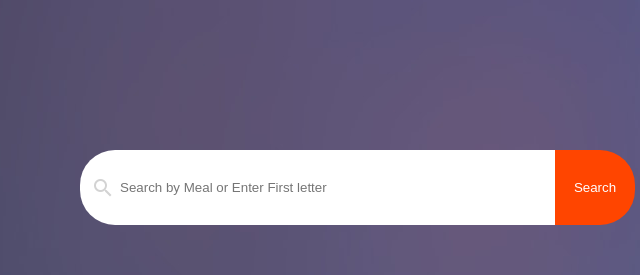
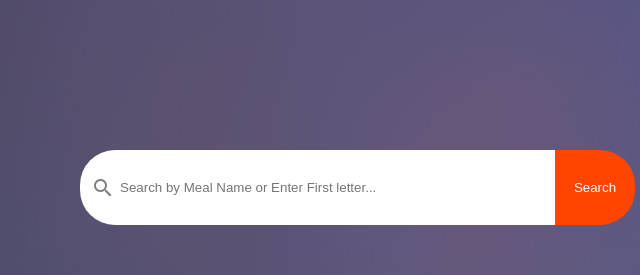
Before and after one commit to Zahidapu/cooking-master-assignment, a plain HTML site: page index.html in a window 1280 px wide. Shown: the top 275 px of the page, 277-917 px from the left. Drawn offline with Linux system fonts and the light colour scheme.

Commit message:
almost there

```diff
--- a/index.html
+++ b/index.html
@@ -17,7 +17,7 @@
   <section class="search-area">
     <i class="material-icons search-icon">search</i>
     <input id="search-field" class="search-field" type="text" id="search-input"
-      placeholder="Search by Meal or Enter First letter" autocomplete="off" />
+      placeholder="Search by Meal Name or Enter First letter..." autocomplete="off" />
     <button id="search-btn" class="search-btn">Search</button>
   </section>
   <!-- search area end -->
--- a/style.css
+++ b/style.css
@@ -22,14 +22,14 @@ body {
 }
 .search-icon {
   margin-right: -35px;
-  color: lightgray;
+  color: gray;
   z-index: 1;
 }
 .search-field {
   width: 400px;
   height: 75px;
   padding: 0px 40px;
-  color: #3b2d64;
+  color: black;
   border: none;
   outline: none;
   border-radius: 35px 0px 0px 35px;
```
